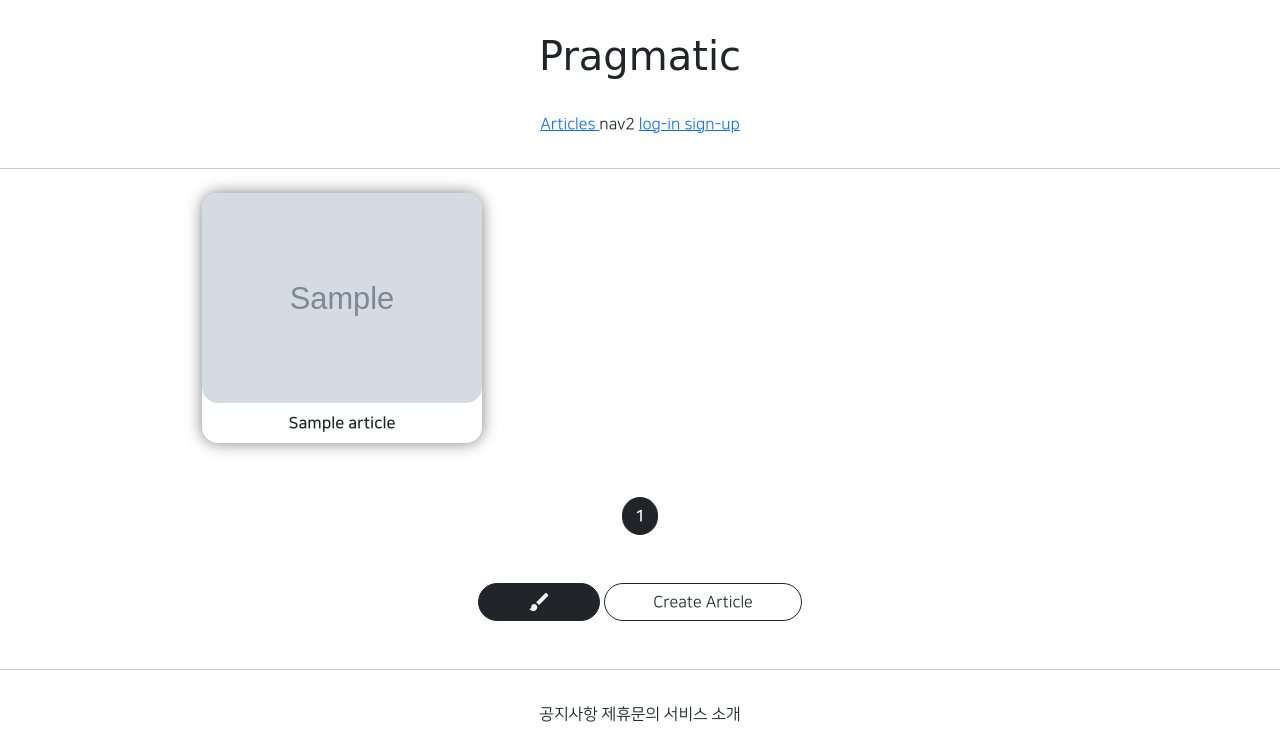
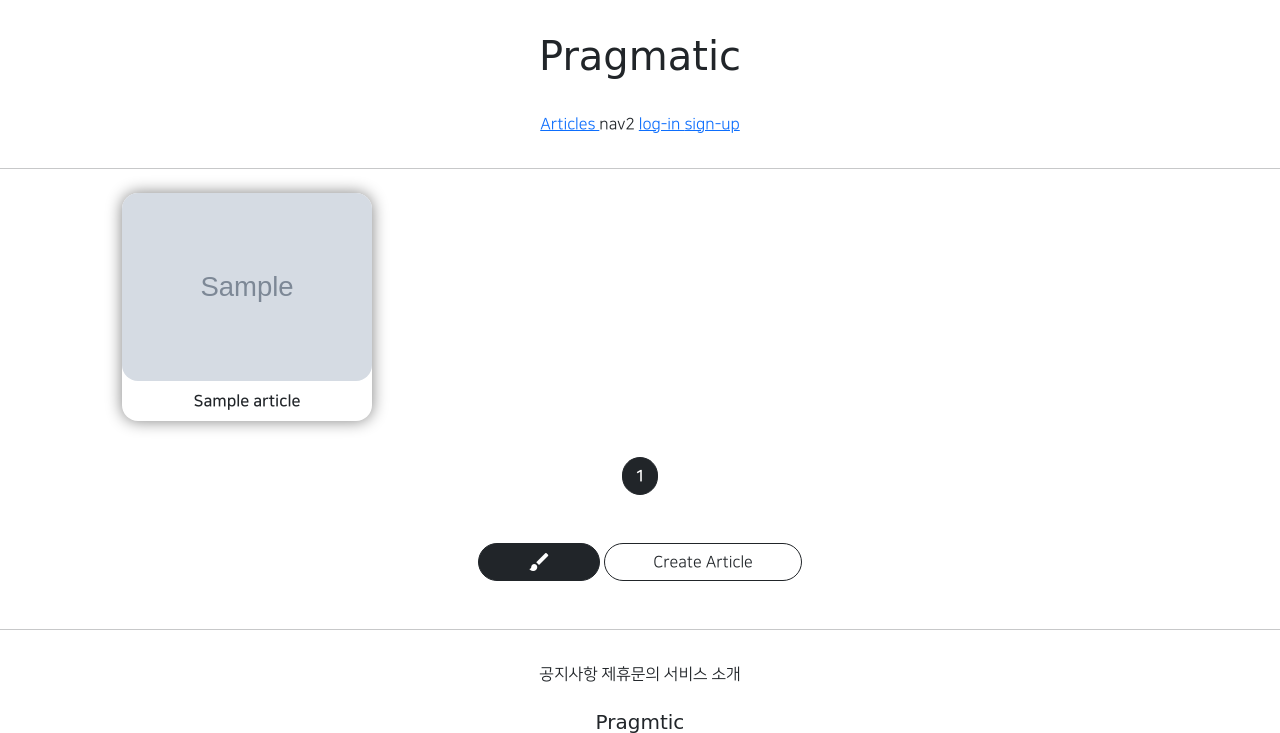
Before and after one commit to ui-hyeong/gis_3class, a Django app: page /articles/list/ in a window 1280 px wide. Shown: the top 733 px of the page. Run offline with Django 3.2, Linux system fonts and the light colour scheme; tables that the repository leaves empty hold one stand-in row (values such as "Sample post"); grey boxes marked "Sample" are stand-in pictures; parts of the project's set-up code (start-up, migrations or seed data) failed here and were passed over; some libraries are stand-ins or nearby versions; some web fonts are replaced.

Commit message:
8 / 13 gis_p commit 2

```diff
--- a/articleapp/templates/articleapp/list.html
+++ b/articleapp/templates/articleapp/list.html
@@ -7,8 +7,14 @@
 
     <style>
 
+        .container{
+            padding: 0;
+            margin: 0 auto;
+        }
+
         .container div {
-          width: 280px;
+          width: 45%;
+            max-width: 250px;
           display: flex;
           justify-content: center;
           align-items: center;
--- a/static/js/magicgrid.js
+++ b/static/js/magicgrid.js
@@ -277,7 +277,7 @@ MagicGrid.prototype.listen = function listen () {
 let magicGrid = new MagicGrid({
   container: '.container',
   animate: true,
-  gutter: 30,
+  gutter: 12,
   static: true,
   useMin: true
 });
```
